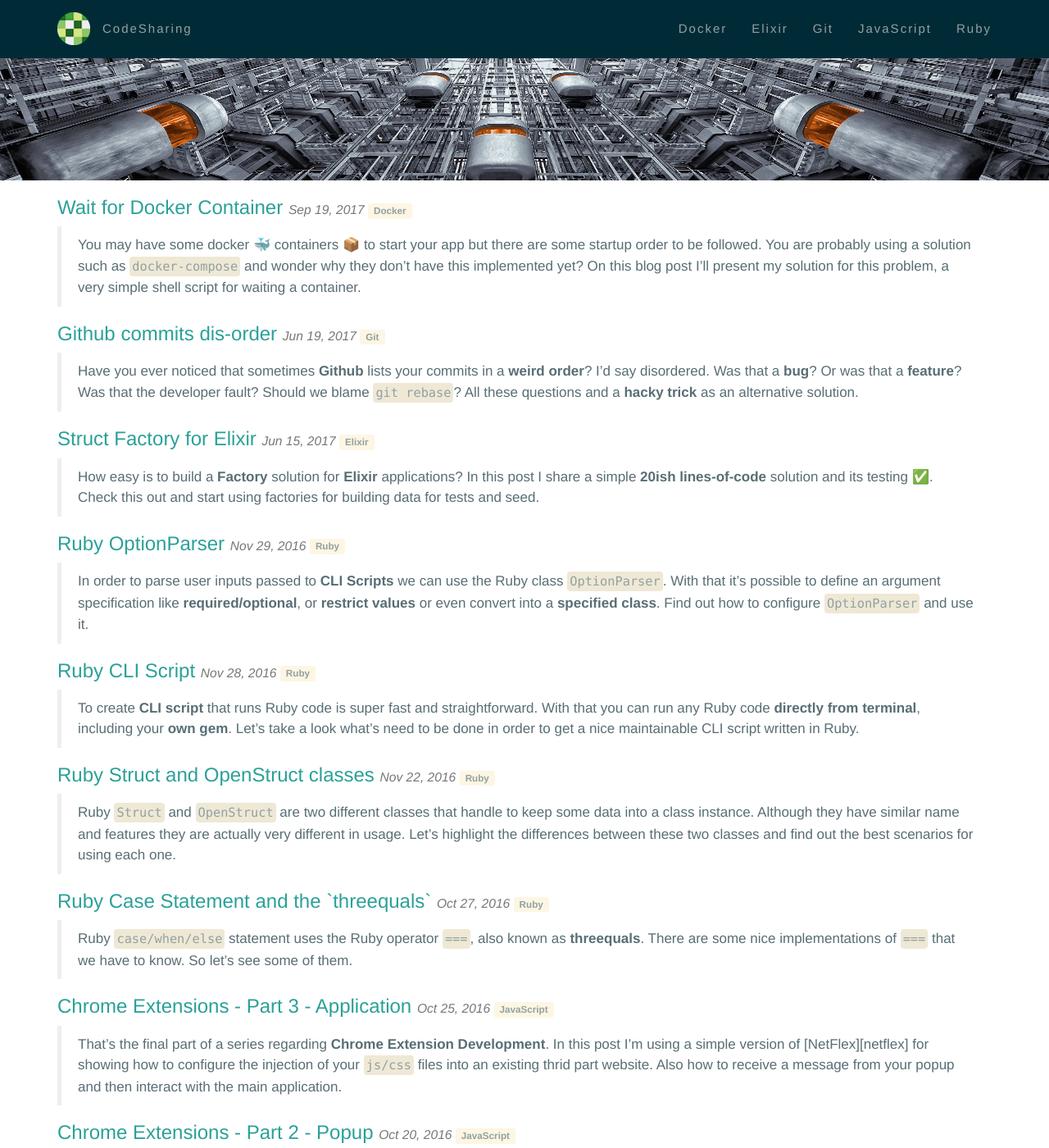
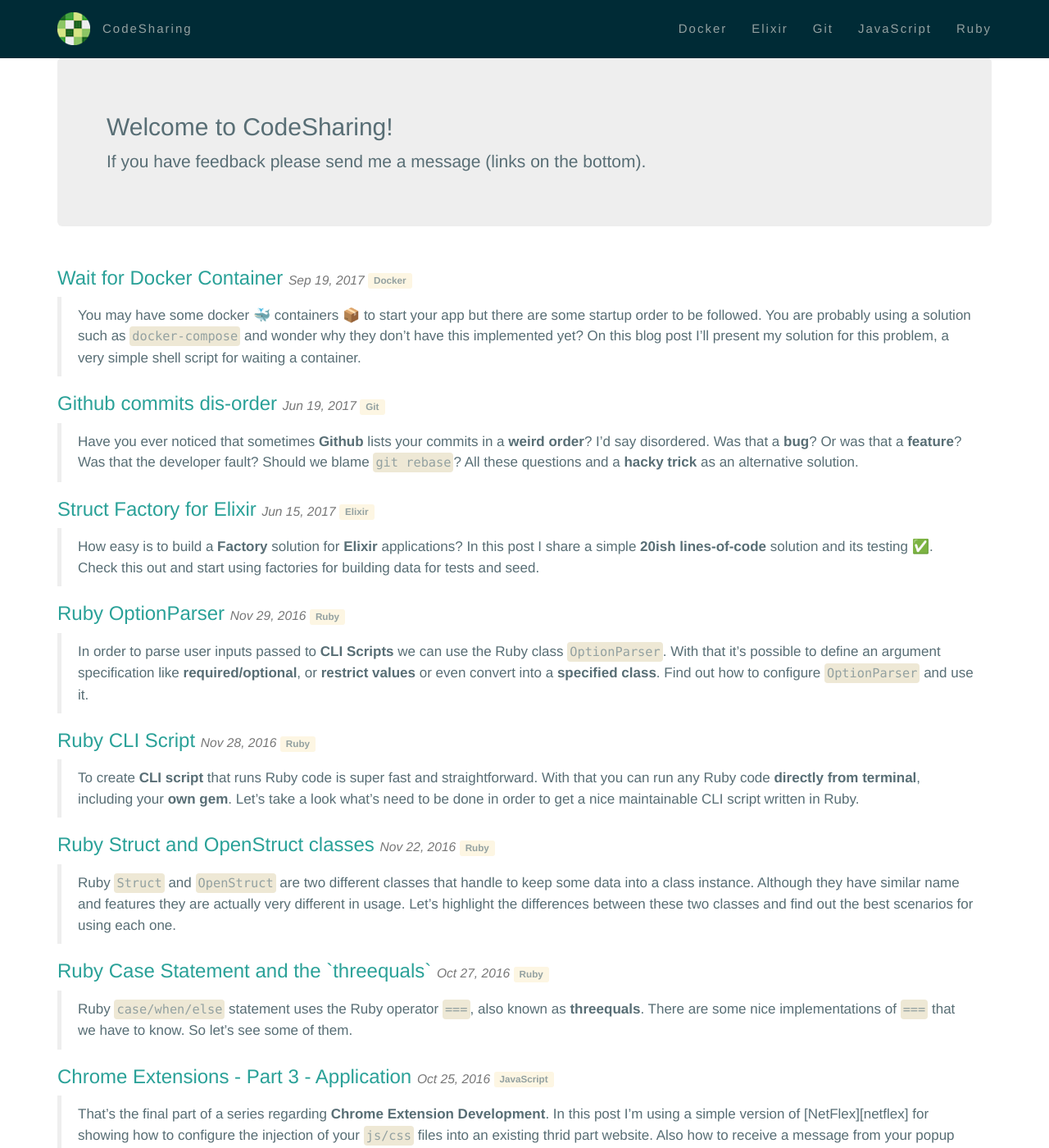
Before and after one commit to vnegrisolo/vnegrisolo.github.io, a Jekyll site: the page built from index.html, in a window 1280 px wide and 1400 px high. Shown: the whole window at 82% size. Built offline with Jekyll 4.4.1, drawn with Linux system fonts in a browser that asks for light colours.

Commit message:
✨  Add a message to the header of the home page

```diff
--- a/_includes/header.html
+++ b/_includes/header.html
@@ -17,7 +17,12 @@
       <ul class="nav navbar-nav navbar-right">
         {% assign categories = site.categories | sort %}
         {% for category in categories %}
-          {% include header_link.html name=category.first %}
+          {% assign name = category.first %}
+          {% assign uri = name | downcase %}
+          {% assign root = page.url | split: '/' %}
+          <li class="{% if root[1] == uri %}active{% endif %}">
+            <a href="/{{uri}}">{{name}}</a>
+          </li>
         {% endfor %}
       </ul>
     </div>
--- a/_includes/header_link.html
+++ /dev/null
@@ -1,6 +0,0 @@
-{% assign name = include.name %}
-{% assign uri = name | downcase %}
-{% assign root = page.url | split: '/' %}
-<li class="{% if root[1] == uri %}active{% endif %}">
-  <a href="/{{uri}}">{{name}}</a>
-</li>
--- a/_includes/time.html
+++ b/_includes/time.html
@@ -1,5 +1,5 @@
 {% assign date = include.date %}
 
-<time datetime="{ { date | date_to_xmlschema }}">
+<time datetime="{{ date | date_to_xmlschema }}">
   {{ date | date: "%b %-d, %Y" }}
 </time>
--- a/_layouts/default.html
+++ b/_layouts/default.html
@@ -3,9 +3,6 @@
   {% include head.html %}
   <body>
     {% include header.html %}
-    {% if page.image %}
-      <img src="{{ page.image }}" class="img-responsive image-top" alt="{{ page.title }}">
-    {% endif %}
     <div class="row">
       <div class="container">
         {{ content }}
--- a/_layouts/posts.html
+++ b/_layouts/posts.html
@@ -2,7 +2,7 @@
 layout: default
 ---
 
-<div class="container">{{ content }}</div>
+{{ content }}
 
 <div class="row">
   <div class="col-md-12">
--- a/_sass/base.scss
+++ b/_sass/base.scss
@@ -29,11 +29,6 @@ i.fa {
   color: $gray_dark;
 }
 
-.image-top {
-  width: 100%;
-  max-height: 150px;
-}
-
 time {
   font-style: italic;
 }
--- a/index.html
+++ b/index.html
@@ -1,5 +1,9 @@
 ---
 layout: posts
 last_modified_at: 2016-07-25 12:00:00
-image: /images/headers/elevator-1800x400.jpg
 ---
+
+<div class="jumbotron">
+  <h2>Welcome to CodeSharing!</h2>
+  <p>If you have feedback please send me a message (links on the bottom).</p>
+</div>
```
Also changed, not shown: images/headers/binary-code-1800x400.jpg (deleted), images/headers/chrome-1800x400.jpg (deleted), images/headers/coffee-1800x400.jpg (deleted), images/headers/elevator-1800x400.jpg (deleted), images/headers/leopard-1800x400.jpg (deleted), images/headers/railway-1800x400.jpg (deleted), images/headers/spoon-1800x400.jpg (deleted), images/headers/sun-1800x400.jpg (deleted), images/headers/sunset-1800x400.jpg (deleted).
